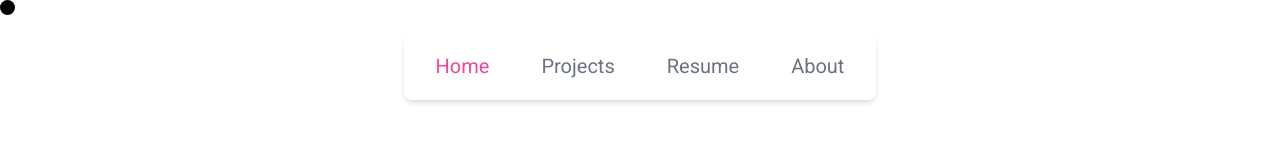
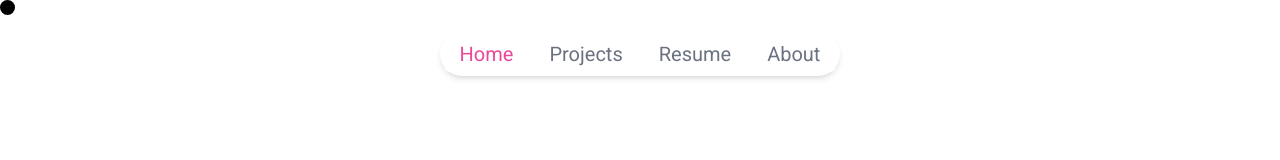
Before and after one commit to drjvtlkr/website, a Next.js app: page / in a window 1280 px wide. Shown: the top 160 px of the page. Built offline with nearby package versions, Linux system fonts and the light colour scheme.

Commit message:
anothe commit

```diff
--- a/app/globals.css
+++ b/app/globals.css
@@ -34,6 +34,12 @@ link,a{
   font-weight: 900;
   letter-spacing: 1px;
   display: none;
+}
+
+@media (max-width: 768px) {
+  .custom-cursor {
+    display: none;
+  }
 }
 
 @layer base {
--- a/app/page.tsx
+++ b/app/page.tsx
@@ -40,6 +40,10 @@ const Home = () => {
         <div className="flex justify-center mt-8 sm:mt-10 md:mt-12 lg:mt-16">
           <Resume />
         </div>
+        {/* <div className="flex justify-center m-4 sm:mt-5 md:mt-6 lg:mt-8">
+          <p>Hello</p>
+          Changes in this part of the code when i am done learning python and fastapi to write about python and dsa and fast api
+        </div> */}
         <div className="mt-8 sm:mt-10 md:mt-12 lg:mt-16">
           <Work />
         </div>
--- a/components/Navbar.tsx
+++ b/components/Navbar.tsx
@@ -18,10 +18,10 @@ export function Navbar() {
   const isActive = (path: string) => pathname === path;
 
   return (
-    <nav className="flex justify-center mt-8">
-      <div className="bg-white shadow-md rounded-lg p-4">
+    <nav className="flex justify-center mt-8 -mb-10 ">
+      <div className="bg-white shadow-md rounded-full p-1">
         <NavigationMenu>
-          <NavigationMenuList className="flex gap-4">
+          <NavigationMenuList className="flex gap-0">
             <NavigationMenuItem>
               <Link href="/" passHref>
                 <ul
--- a/components/ui/navigation-menu.tsx
+++ b/components/ui/navigation-menu.tsx
@@ -41,7 +41,7 @@ NavigationMenuList.displayName = NavigationMenuPrimitive.List.displayName
 const NavigationMenuItem = NavigationMenuPrimitive.Item
 
 const navigationMenuTriggerStyle = cva(
-  "group inline-flex h-9 w-max items-center justify-center rounded-md bg-background px-4 py-2 text-sm font-medium transition-colors hover:bg-accent hover:text-accent-foreground focus:bg-accent focus:text-accent-foreground focus:outline-none disabled:pointer-events-none disabled:opacity-50 data-[active]:bg-accent/50 data-[state=open]:bg-accent/50"
+  "group inline-flex h-9 w-max items-center justify-center rounded-md bg-background px-4 py-2 text-sm font-medium transition-colors  hover:text-accent-foreground focus:bg-accent focus:text-accent-foreground focus:outline-none disabled:pointer-events-none disabled:opacity-50 data-[active]:bg-accent/50 data-[state=open]:bg-accent/50"
 )
 
 const NavigationMenuTrigger = React.forwardRef<
```
